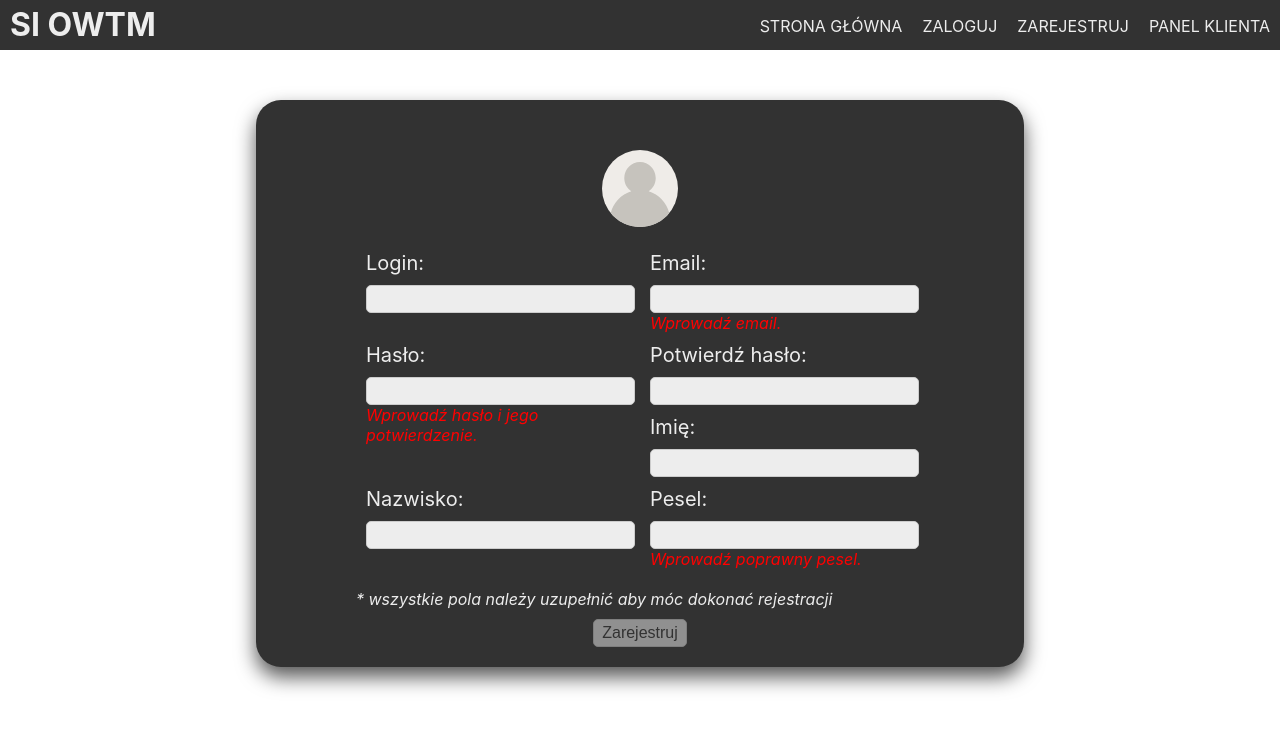
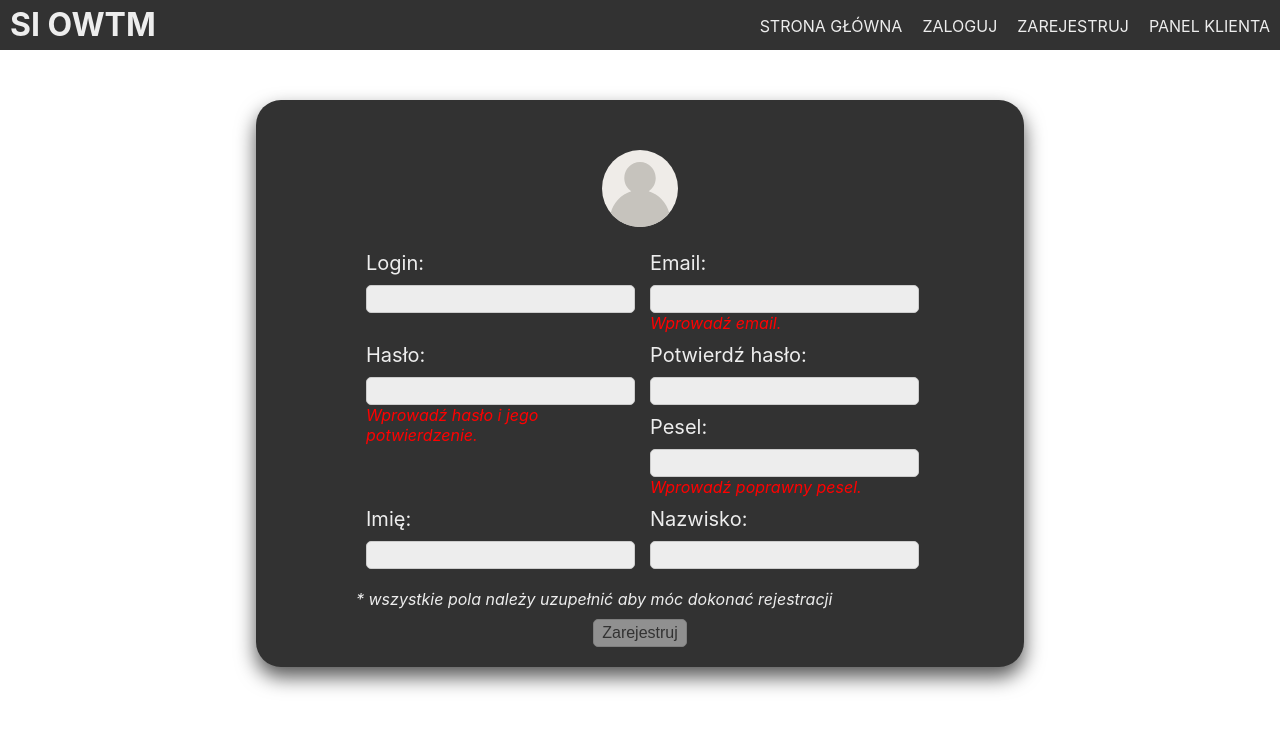
Before and after one commit to Joberooo/FrontEndSIOWTM, a React (Create React App) app in the folder my-app/: page /register in a window 1280 px wide. Shown: the top 730 px of the page. Built offline with nearby package versions, Linux system fonts and the light colour scheme.

Commit message:
Modify register form

```diff
--- a/my-app/src/components/Register.tsx
+++ b/my-app/src/components/Register.tsx
@@ -211,17 +211,17 @@ class Register extends React.Component<any, RegisterState> {
                                     <input type="password" value={this.state.checkPassword} onChange={this.handleChangeCheckPassword} />
                                 </div>
                                 <div id="registerInput">
+                                    <p>Pesel:</p>
+                                    <input type="text" value={this.state.pesel} onChange={this.handleChangePesel} maxLength={11} />
+                                    <i style={{color : this.state.validationPeselColor}}>{this.state.peselText}</i>
+                                </div>
+                                <div id="registerInput">
                                     <p>Imię:</p>
                                     <input type="text" value={this.state.firstName} onChange={this.handleChangeFirstName} />
                                 </div>
                                 <div id="registerInput">
                                     <p>Nazwisko:</p>
                                     <input type="text" value={this.state.lastName} onChange={this.handleChangeLastName} />
-                                </div>
-                                <div id="registerInput">
-                                    <p>Pesel:</p>
-                                    <input type="text" value={this.state.pesel} onChange={this.handleChangePesel} maxLength={11} />
-                                    <i style={{color : this.state.validationPeselColor}}>{this.state.peselText}</i>
                                 </div>
                             </label>
                         </div>
```
